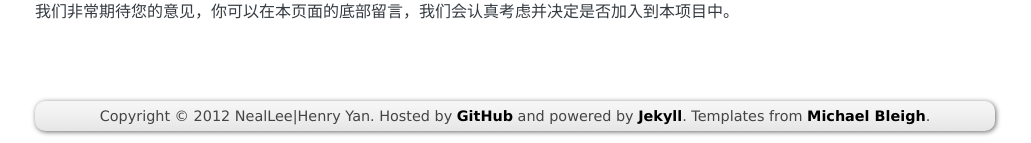
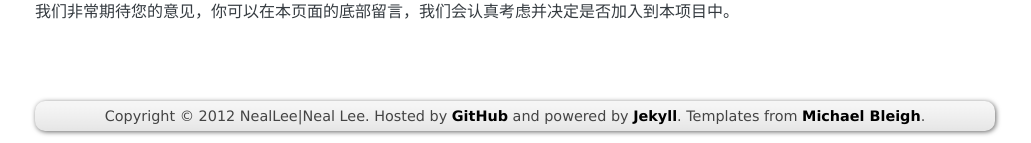
Before and after one commit to NealLee/neallee.github.com, a Jekyll site: the page built from activiti-extra.md, in a window 1280 px wide. Shown: the part 1243-1386 px from the top of the page, without its empty margins (125-1156 px from the left). Built offline with Jekyll 4.4.1, drawn with Linux system fonts in a browser that asks for light colours; Markdown is read by kramdown in place of the engine named in the settings; comment, search, counter and statistics services are not loaded.

Commit message:
continue update personal info

```diff
--- a/_layouts/master.html
+++ b/_layouts/master.html
@@ -28,7 +28,7 @@
     <script src="/javascripts/jquery.github.js" type="text/javascript" charset="utf-8"></script>
   </head>
   <body>
-  <a href="http://github.com//.github.com"><img style="position: absolute; top: 0; right: 0; border: 0;" src="https://s3.amazonaws.com/github/ribbons/forkme_right_green_007200.png" alt="Fork me on GitHub"></a>
+  <a href="http://github.com/neallee"><img style="position: absolute; top: 0; right: 0; border: 0;" src="https://s3.amazonaws.com/github/ribbons/forkme_right_green_007200.png" alt="Fork me on GitHub"></a>
     <div id='wrapper'>
       <div id='header'>
         <h1><a href='/'>NealLee</a></h1>
@@ -64,7 +64,7 @@
       <!-- Duoshuo Comment END -->
     </div>
     <div id='footer'>
-      Copyright &copy; 2012 NealLee|Henry Yan. Hosted by <a href='http://github.com/neallee' target='_blank'>GitHub</a> and powered by <a href='http://github.com/mojombo/jekyll'>Jekyll</a>. Templates from <a href='http://github.com/mbleigh/mbleigh.github.com/' target='_blank'>Michael Bleigh</a>.
+      Copyright &copy; 2012 NealLee|Neal Lee. Hosted by <a href='http://github.com/neallee' target='_blank'>GitHub</a> and powered by <a href='http://github.com/mojombo/jekyll'>Jekyll</a>. Templates from <a href='http://github.com/mbleigh/mbleigh.github.com/' target='_blank'>Michael Bleigh</a>.
     </div>
 
     <!-- 语法高亮 BEGIN -->
```
